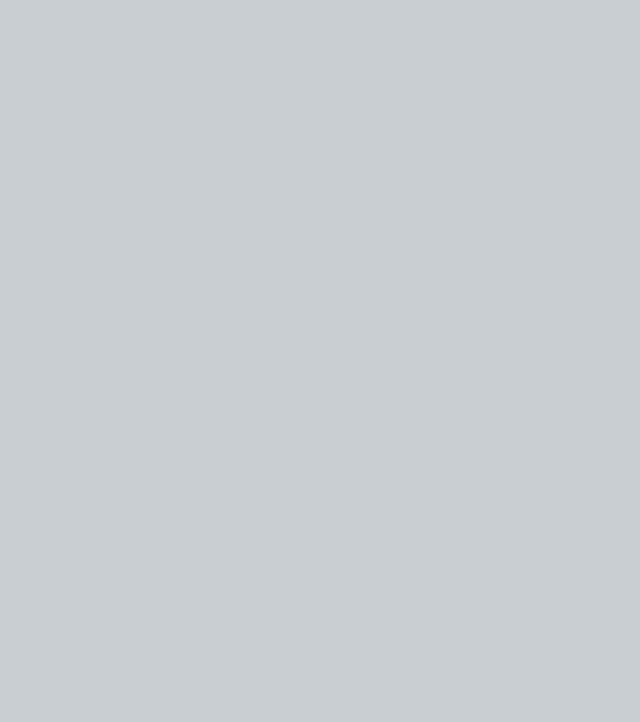
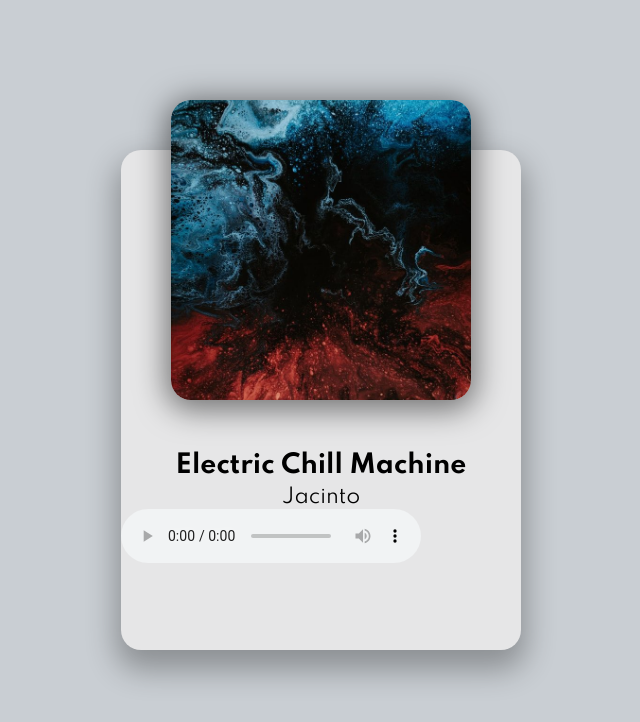
Before and after one commit to kronosGR/JS-music-player, a plain HTML site: page index.html in a window 1280 px wide. Shown: the whole page, without its empty margins (319-959 px from the left). Drawn offline with Linux system fonts and the light colour scheme.

Commit message:
add elements and styles

```diff
--- a/index.html
+++ b/index.html
@@ -9,6 +9,15 @@
     <link rel="stylesheet" href="style.css">
 </head>
 <body>
+    <div class="player-container">
+        <div class="img-container">
+            <img src="img/jacinto-1.jpg" alt="Album art">
+        </div>
+        <h2 id="title">Electric Chill Machine</h2>
+        <h3 id="artist">Jacinto</h3>
+        <audio src="music/jacinto-1.mp3" controls></audio>
+    </div>
+
     <!-- Script -->
     <script src="script.js"></script>
 </body>
--- a/style.css
+++ b/style.css
@@ -1,4 +1,5 @@
 /* Images created by: https://unsplash.com/@pawel_czerwinski */
+@import url('https://fonts.googleapis.com/css2?family=Spartan:wght@400;700&display=swap');
 
 html {
   box-sizing: border-box;
@@ -11,19 +12,33 @@ body {
   display: flex;
   justify-content: center;
   align-items: center;
-
+  font-family: Spartan, sans-serif;
   font-size: 12px;
 }
 
-
+.player-container{
+  height: 500px;
+  width: 400px;
+  background: #e6e6e7;
+  border-radius: 20px;
+  box-shadow: 0 15px 30px 5px rgba(0, 0, 0, 0.3);
+}
 
 .img-container {
-
+  height: 300px;
+  width: 300px;
   position: relative;
   top: -50px;
   left: 50px;
 }
 
+.img-container img{
+  height: 100%;
+  width: 100%;
+  object-fit: cover;
+  border-radius: 20px;
+  box-shadow: 0 5px 30px 5px rgba(0, 0, 0, 0.5);
+}
 
 h2 {
   font-size: 25px;
@@ -89,7 +104,10 @@ h3 {
 
 /* Media Query: iPhone (Vertical) */
 @media screen and (max-width: 376px) {
+  .player-container {
+    width: 95vw;
 
+  }
 
   .img-container {
     left: 29px;
```
Also changed, not shown: 1 other file.
